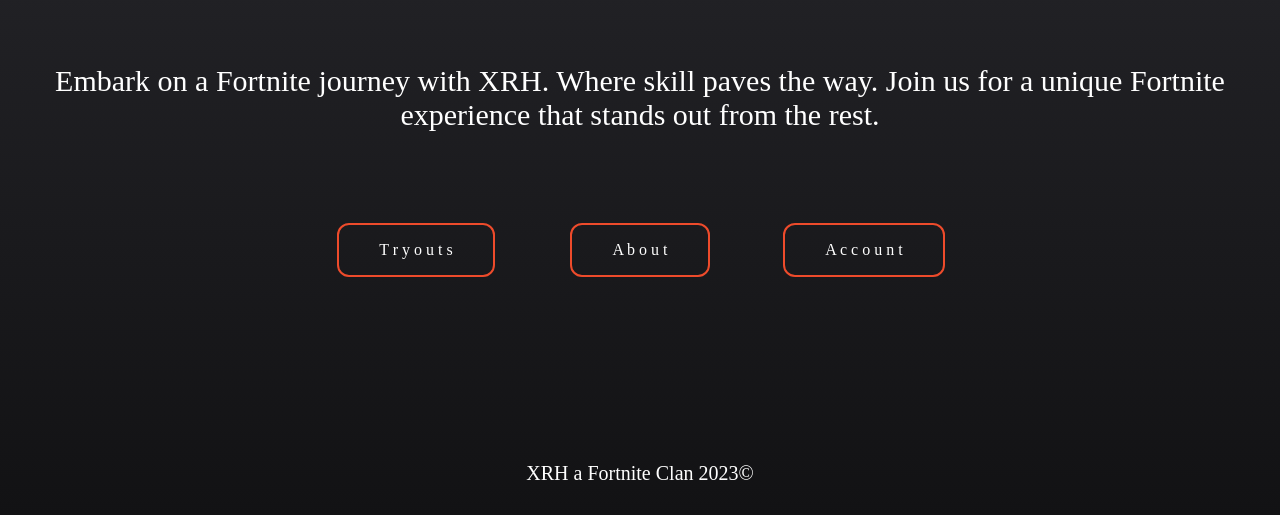
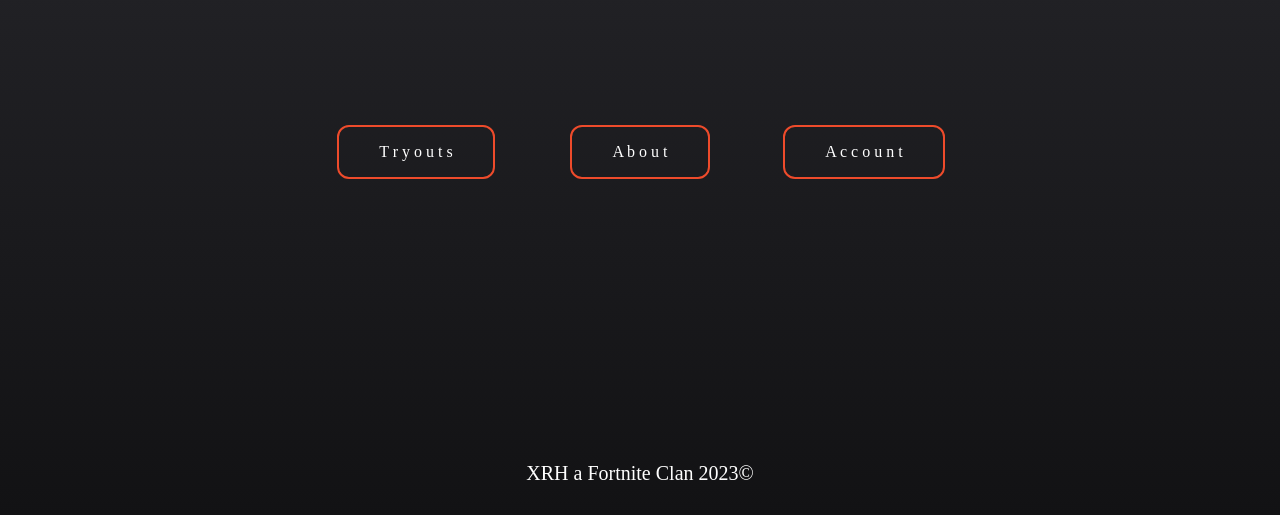
Before and after one commit to xrhfn/home, a plain HTML site: page index.html in a window 1280 px wide. Shown: the part 285-800 px from the top of the page. Drawn offline with Linux system fonts and the light colour scheme; a web font is replaced by a local one.

Commit message:
Update index.html

```diff
--- a/index.html
+++ b/index.html
@@ -163,7 +163,6 @@
 
     <main>
         <h1 class="title">X R H</h1>
-        <p class="title2">Embark on a Fortnite journey with XRH. Where skill paves the way. Join us for a unique Fortnite experience that stands out from the rest.</p>
         <center>
             <div class="box" style="background-color: transparent;" id="secure-box">
                 <button class="button" style="font-size: 100;" onclick="redirect('https://forms.gle/yhTEXejC2pYERboa7')">T r y o u t s</button>
```
